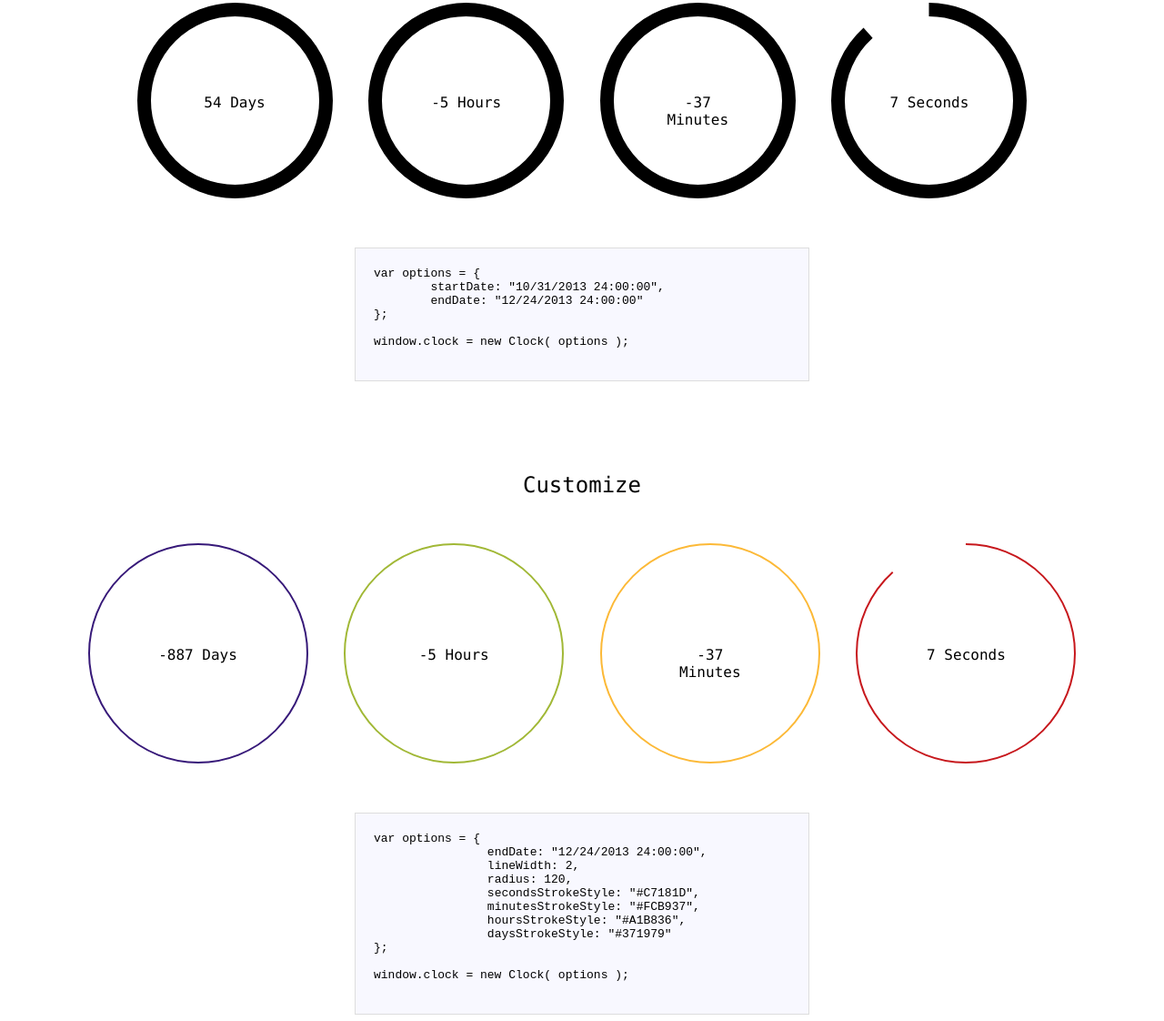
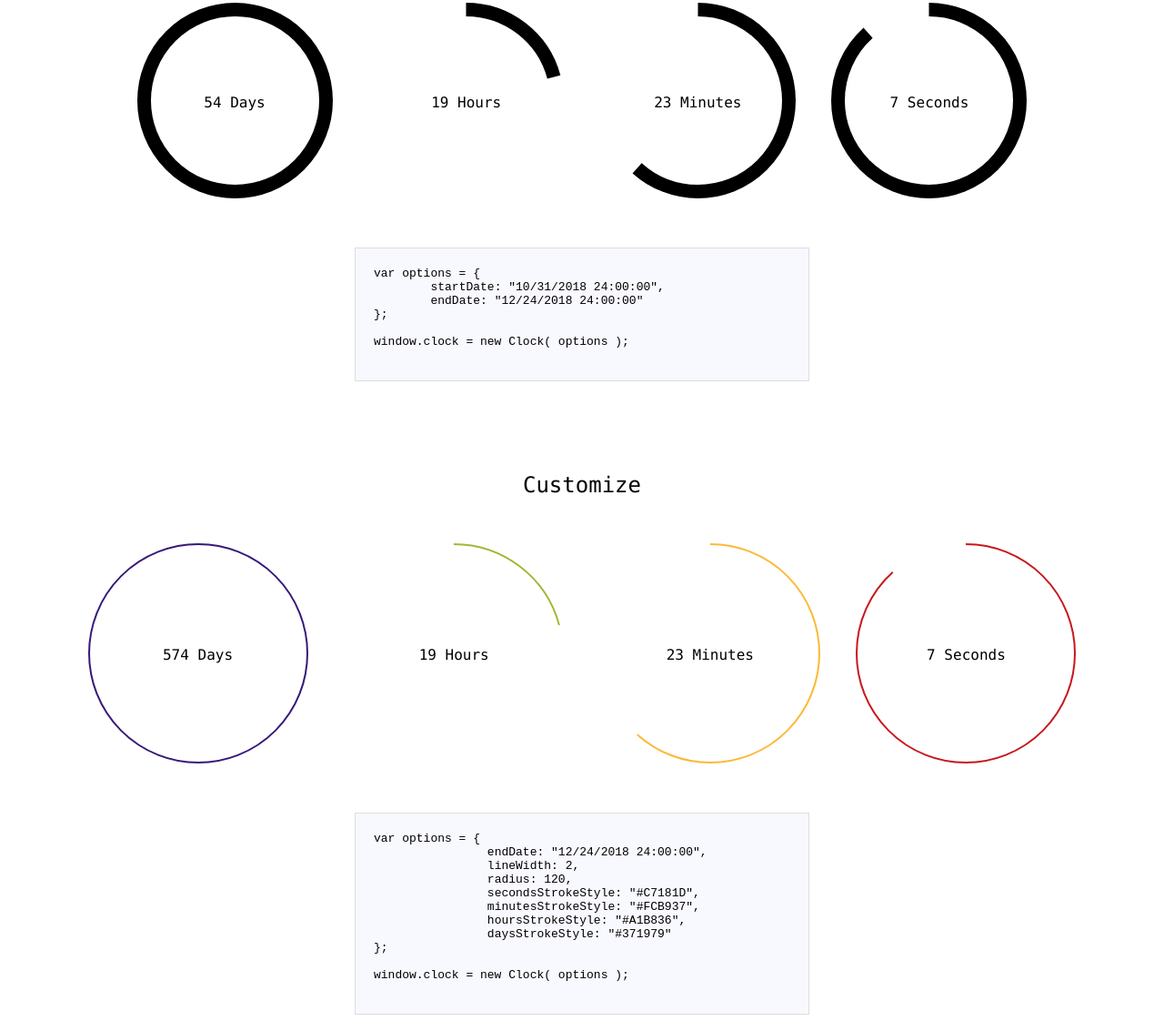
Before and after one commit to miguelmota/clock-timer, a plain HTML site: page demo/index.html in a window 1280 px wide. Shown: the part 1470-2592 px from the top of the page at 91% size. Drawn offline with nearby package versions, Linux system fonts and the light colour scheme.

Commit message:
utc timezone

```diff
--- a/demo/index.html
+++ b/demo/index.html
@@ -89,7 +89,7 @@
 		<section class="code">
 			<pre>
 	var options = {
-		endDate: "12/31/2013 24:00:00"
+		endDate: "12/31/2018 24:00:00"
 	};
 
 	window.clock = new Clock( options );
@@ -125,8 +125,8 @@
 	<section class="code">
 		<pre>
 var options = {
-	startDate: "10/31/2013 24:00:00",
-	endDate: "12/24/2013 24:00:00"
+	startDate: "10/31/2018 24:00:00",
+	endDate: "12/24/2018 24:00:00"
 };
 
 window.clock = new Clock( options );
@@ -162,7 +162,7 @@ window.clock = new Clock( options );
 	<section class="code">
 		<pre>
 var options = {
-		endDate: "12/24/2013 24:00:00",
+		endDate: "12/24/2018 24:00:00",
 		lineWidth: 2,
 		radius: 120,
 		secondsStrokeStyle: "#C7181D",
@@ -192,7 +192,7 @@ window.clock = new Clock( options );
 		<section class="code">
 			<pre>
 	var options = {
-		endDate: "12/24/2013 24:00:00",
+		endDate: "12/24/2018 24:00:00",
 		secondsCanvas: false,
 		minutesCanvas: false,
 		hoursCanvas: false,
@@ -245,7 +245,7 @@ window.clock = new Clock( options );
 
 &lt;script&gt;
 var options = {
-	endDate: "12/31/2013 24:00:00"
+	endDate: "12/31/2018 24:00:00"
 };
 
 window.clock = new Clock( options );
--- a/demo/js/demo.js
+++ b/demo/js/demo.js
@@ -18,7 +18,7 @@
 
 	// Clock Two
 	var optionsTwo = {
-		endDate: "12/31/2014 24:00:00",
+		endDate: "12/31/2018 24:00:00",
 		secondsCanvasSelector: "#seconds-canvas-two",
 		minutesCanvasSelector: "#minutes-canvas-two",
 		hoursCanvasSelector: "#hours-canvas-two",
@@ -33,8 +33,8 @@
 
 	// Clock Three
 	var optionsThree = {
-		startDate: "10/31/2014 24:00:00",
-		endDate: "12/24/2014 24:00:00",
+		startDate: "10/31/2018 24:00:00",
+		endDate: "12/24/2018 24:00:00",
 		secondsCanvasSelector: "#seconds-canvas-three",
 		minutesCanvasSelector: "#minutes-canvas-three",
 		hoursCanvasSelector: "#hours-canvas-three",
@@ -49,7 +49,7 @@
 
 	// Clock Four
 	var optionsFour = {
-		endDate: "12/24/2014 24:00:00",
+		endDate: "12/24/2018 24:00:00",
 		lineWidth: 2,
 		radius: 120,
 		secondsStrokeStyle: "#C7181D",
@@ -70,7 +70,7 @@
 
 	// Clock Five
 	var optionsFive = {
-		endDate: "12/24/2014 24:00:00",
+		endDate: "12/24/2018 24:00:00",
 		secondsCanvas: false,
 		minutesCanvas: false,
 		hoursCanvas: false,
@@ -89,7 +89,7 @@
 
 	// Clock Six
 	var optionsSix = {
-		endDate: "12/31/2014 24:00:00",
+		endDate: "12/31/2018 24:00:00",
 		secondsCanvasSelector: "#seconds-canvas-six",
 		minutesCanvasSelector: "#minutes-canvas-six",
 		hoursCanvasSelector: "#hours-canvas-six",
@@ -104,7 +104,7 @@
 
 	// Clock Seven
 	var optionsSeven = {
-		endDate: "6/30/2014 24:00:00",
+		endDate: "6/30/2018 24:00:00",
 		secondsCanvasSelector: "#seconds-canvas-seven",
 		minutesCanvasSelector: "#minutes-canvas-seven",
 		hoursCanvasSelector: "#hours-canvas-seven",
--- a/src/clock.js
+++ b/src/clock.js
@@ -1,6 +1,6 @@
 /**
  *  Clock.js - a basic animated clock in JavaScript.
- *  v0.0.1 - 20130514
+ *  v0.0.2
  *  (c) 2013 Miguel Mota [www.miguelmota.com]
  *  Released under the MIT license.
  */
@@ -140,7 +140,7 @@
             var minutes = timeValues[1];
             var seconds = timeValues[2];
 
-            this.settings.startDate = ( new Date( year, month, day, hours, minutes, seconds ).getTime() / 1000 );
+            this.settings.startDate = ( Date.UTC( year, month, day, hours, minutes, seconds ) / 1000 );
 
 
             var datetime = this.settings.endDate.split(' ');
@@ -163,7 +163,7 @@
             var minutes = timeValues[1];
             var seconds = timeValues[2];
 
-            this.settings.endDate = ( new Date( year, month, day, hours, minutes, seconds ).getTime() / 1000 );
+            this.settings.endDate = ( Date.UTC( year, month, day, hours, minutes, seconds ) / 1000 );
 
             between = true;
         }
@@ -195,7 +195,8 @@
             var minutes = timeValues[1];
             var seconds = timeValues[2];
 
-            this.settings.endDate = ( new Date( year, month - 1, day, hours, minutes, seconds ).getTime() / 1000 );
+            this.settings.endDate = ( Date.UTC( year, month - 1, day, hours, minutes, seconds ) / 1000 );
+            console.log(this.settings.endDate)
 
             countdown = true;
 
```
